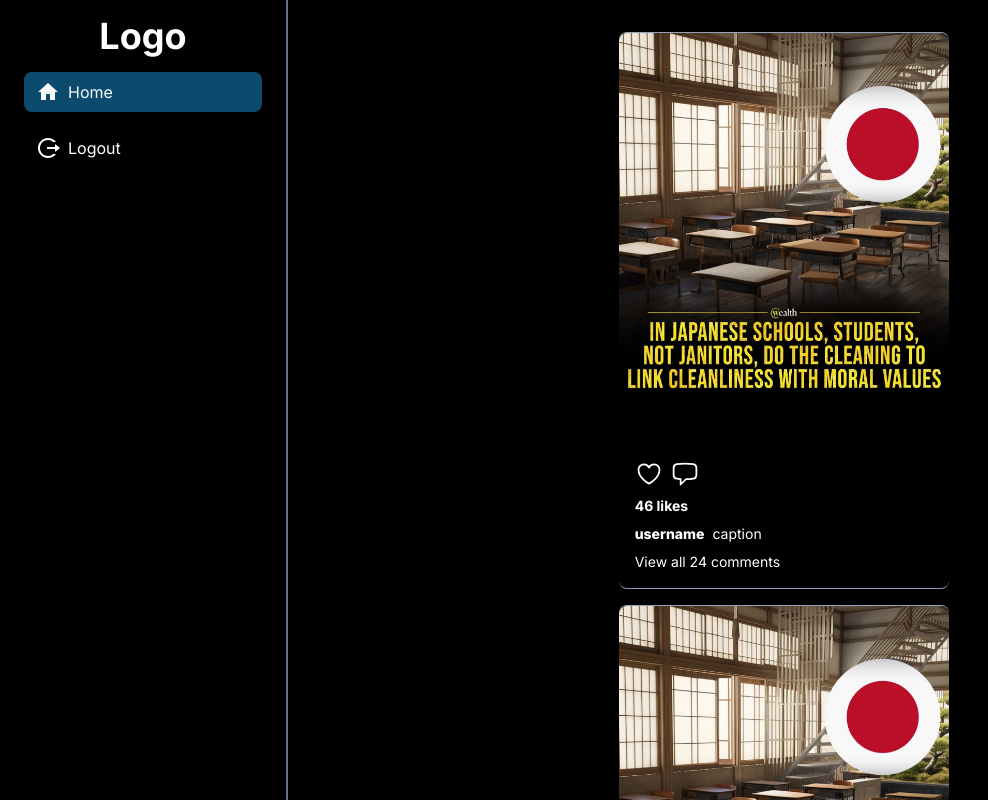
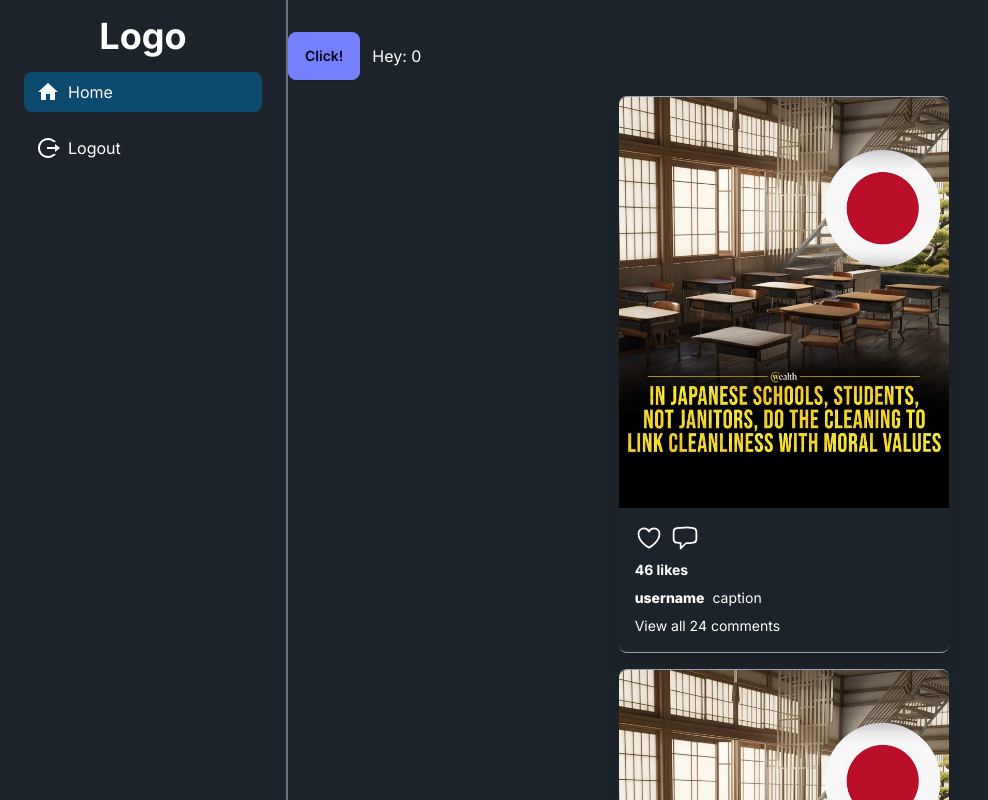
Before and after one commit to m0bar3z/redux-feed-app, a Next.js app: page / in a window 1280 px wide. Shown: the top 800 px of the page, without its empty margins (0-988 px from the left). Built offline with nearby package versions, Linux system fonts and the light colour scheme.

Commit message:
feat: install and config redux for nextjs app

```diff
--- a/package.json
+++ b/package.json
@@ -10,10 +10,12 @@
   },
   "dependencies": {
     "@heroicons/react": "^2.1.5",
+    "@reduxjs/toolkit": "^2.2.7",
     "next": "14.2.6",
     "react": "^18",
     "react-dom": "^18",
-    "react-icons": "^5.3.0"
+    "react-icons": "^5.3.0",
+    "react-redux": "^9.1.2"
   },
   "devDependencies": {
     "@types/node": "^20",
--- /dev/null
+++ b/src/app/(dashboard)/Counter.tsx
@@ -0,0 +1,22 @@
+"use client";
+
+import { type FC, memo } from "react";
+import { selectCount } from "@/lib/features/counter/counterSlice";
+import { useAppDispatch, useAppSelector } from "@/lib/hooks";
+import { increment } from "@/lib/features/counter/counterSlice";
+
+const Counter: FC = () => {
+  const value = useAppSelector(selectCount);
+  const dispatch = useAppDispatch();
+
+  return (
+    <div className="flex items-center gap-3">
+      <button className="btn btn-primary" onClick={() => dispatch(increment())}>
+        Click!
+      </button>
+      <div>Hey: {value}</div>
+    </div>
+  );
+};
+
+export default memo(Counter);
--- a/src/app/(dashboard)/layout.tsx
+++ b/src/app/(dashboard)/layout.tsx
@@ -1,6 +1,6 @@
+import { type ReactNode, type FC } from "react";
 import Sidebar from "@/components/dashboard/Sidebar/Sidebar";
 import SidebarProvider from "@/components/dashboard/Sidebar/SidebarProvider";
-import { type ReactNode, type FC } from "react";
 
 const Layout: FC<{ children: ReactNode }> = ({ children }) => {
   return (
--- a/src/app/(dashboard)/page.tsx
+++ b/src/app/(dashboard)/page.tsx
@@ -1,9 +1,11 @@
 import Card from "@/components/post/Card";
 import { type FC } from "react";
+import Counter from "./Counter";
 
 const Page: FC = () => {
   return (
     <div className="container m-auto flex flex-col gap-4 pt-8">
+      <Counter />
       <Card />
       <Card />
       <Card />
--- a/src/app/layout.tsx
+++ b/src/app/layout.tsx
@@ -1,6 +1,7 @@
 import type { Metadata } from "next";
 import { Inter } from "next/font/google";
 import "./globals.css";
+import StoreProvider from "@/components/StoreProvider";
 
 const inter = Inter({ subsets: ["latin"] });
 
@@ -15,12 +16,15 @@
   children: React.ReactNode;
 }>) {
   return (
-    <html lang="en" data-theme="black">
-      <body className={inter.className}>{children}</body>
+    <html lang="en" data-theme="dark">
+      <body className={inter.className}>
+        <StoreProvider>{children}</StoreProvider>
+      </body>
     </html>
   );
 }
 
 /**
  * TODO: Daisyui custom classes
+ * !daisyui black theme default styles problem!!
  */
--- /dev/null
+++ b/src/components/StoreProvider.tsx
@@ -0,0 +1,13 @@
+"use client";
+import { ReactNode, useRef } from "react";
+import { Provider } from "react-redux";
+import { makeStore, type AppStore } from "@/lib/store";
+
+export default function StoreProvider({ children }: { children: ReactNode }) {
+  const storeRef = useRef<AppStore>();
+  if (!storeRef.current) {
+    storeRef.current = makeStore();
+  }
+
+  return <Provider store={storeRef.current}>{children}</Provider>;
+}
--- /dev/null
+++ b/src/lib/features/counter/counterSlice.ts
@@ -0,0 +1,32 @@
+import { createSlice, type PayloadAction } from "@reduxjs/toolkit";
+import { type RootState } from "@/lib/store";
+
+export interface CounterStateType {
+  value: number;
+}
+
+const initialState: CounterStateType = {
+  value: 0,
+};
+
+const counterSlice = createSlice({
+  name: "counter",
+  initialState,
+  reducers: {
+    increment: state => {
+      state.value += 1;
+    },
+    decrement: state => {
+      state.value -= 1;
+    },
+    incrementByAmount: (state, action: PayloadAction<number>) => {
+      state.value += action.payload;
+    },
+  },
+});
+
+export const { increment, decrement, incrementByAmount } = counterSlice.actions;
+
+export const selectCount = (state: RootState) => state.counter.value;
+
+export default counterSlice.reducer;
--- /dev/null
+++ b/src/lib/hooks.ts
@@ -0,0 +1,6 @@
+import { useDispatch, useSelector, useStore } from "react-redux";
+import type { AppDispatch, AppStore, RootState } from "./store";
+
+export const useAppDispatch = useDispatch.withTypes<AppDispatch>();
+export const useAppSelector = useSelector.withTypes<RootState>();
+export const useAppStore = useStore.withTypes<AppStore>();
--- /dev/null
+++ b/src/lib/store.ts
@@ -0,0 +1,14 @@
+import { configureStore } from "@reduxjs/toolkit";
+import counterReducer from "./features/counter/counterSlice";
+
+export const makeStore = () => {
+  return configureStore({
+    reducer: {
+      counter: counterReducer,
+    },
+  });
+};
+
+export type AppStore = ReturnType<typeof makeStore>;
+export type RootState = ReturnType<AppStore["getState"]>;
+export type AppDispatch = AppStore["dispatch"];
--- a/tailwind.config.ts
+++ b/tailwind.config.ts
@@ -21,8 +21,8 @@
     themes: [
       "light",
       {
-        black: {
-          ...require("daisyui/src/theming/themes")["black"],
+        dark: {
+          ...require("daisyui/src/theming/themes")["dark"],
           "base-content": "#ffffff",
         },
       },
```
Also changed, not shown: 1 other file (tests, documents, lock files or other folders).
